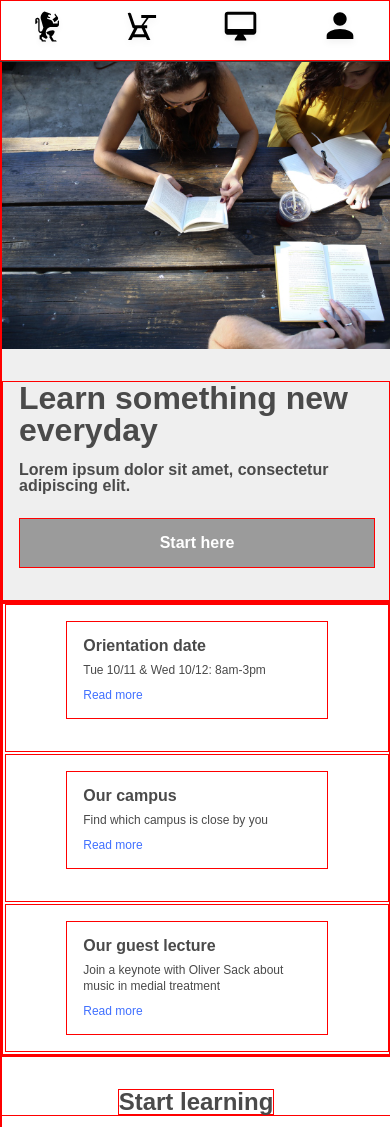
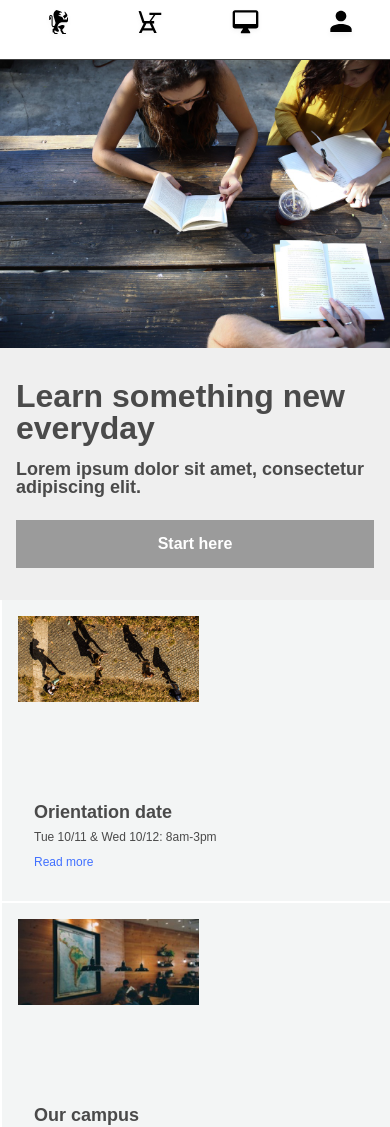
Before and after one commit to erikasinkovics/ColmarAcademy, a plain HTML site: page index.html in a window 390 px wide. Shown: the top 1127 px of the page. Drawn offline with Linux system fonts and the light colour scheme.

Commit message:
Adjustments to CSS and HTML to fix header alignment.

```diff
--- a/index.html
+++ b/index.html
@@ -12,8 +12,10 @@
 
 <header>
 	<div class="content">
-	      <a href="index.html" class="desktop logo"><img src="./resources/images/ic-logo.svg">
-	      	<span>COLMAR <strong>ACADEMY</strong></span></a>
+	      <img src="./resources/images/ic-logo.svg" id="colmarlogo">
+	      <a href="index.html" class="logo" id="colmartext">
+	      		<span><strong>COLMAR</strong>ACADEMY</span>
+	      </a>
 	      <nav class="desktop">
 	        <ul>
 	          <li><a href="#">On campus</a></li>
--- a/resources/css/style.css
+++ b/resources/css/style.css
@@ -1,8 +1,6 @@
 /* Universal Styles */
 
-div {
-  border: solid 1px red;
-}
+
 
 html {
   font-family: "Avenir", sans-serif;
@@ -48,8 +46,8 @@ h2 {
 }
 
 h4 {
-  font-weight: bold;
-  font-size: 1rem;
+  font-weight: 900;
+  font-size: 1.125rem;
   margin-bottom: .5rem;
 
 }
@@ -80,27 +78,36 @@ header {
   border-bottom: solid 1px #3C3C3C;
   background-color: white;
 
-
 }
 
 header .content {
   display: flex;
   align-items: center;
   padding: 0.5rem 1.5rem;
-  vertical-align: middle;
 
 }
 
-header span .content {
+header span {
   line-height: 2rem;
+  font-size: 1rem;
+  color: #3C3C3C;
+
 }
+
+header span strong {
+  font-weight: bold;
+}
+
 
 header .logo {
   flex: 1;
+  align-self: center;
 }
+
 
 header nav ul {
   display: flex;
+
 }
 
 nav li {
@@ -108,8 +115,7 @@ nav li {
 }
 
 nav a {
-  vertical-align: bottom;
-  line-height: 1;
+  line-height: 2rem;
   font-size: 1rem;
   color: #3C3C3C;
   font-weight: normal;
@@ -121,7 +127,7 @@ header .mobile {
 }
 
 header img {
-	height: 2.5rem;
+	height: 2rem;
 }
 
 
@@ -130,28 +136,30 @@ header img {
 @media only screen and (max-width: 550px) {
   header .desktop {
     display: none;
+
+  }
+
+  #colmarlogo,
+  #colmartext {
+    display: none;
   }
 
   header .mobile {
-    display: block;
+    display: flex;
     width: 100%;
+
   }
 
   header .content {
-    padding: 0.5rem 0;
+    padding: .5rem;
+
   }
 
   header .mobile ul {
     display: flex;
     justify-content: space-around;
-    align-items: center;
     width: 100%;
   }
-
-  header .mobile li {
-    padding: 0;
-  }
-
 
 
 
@@ -282,8 +290,10 @@ header img {
   display: flex;
   flex-direction: row;
   background-color: white;
-  align-items: center;
   margin: 0px 0px 2px 2px;
+  align-items: flex-start;
+  justify-content: center;
+
 }
 
 #info-card-guest {
@@ -317,6 +327,10 @@ header img {
   display: none;
 }
 
+.info-card-img-mobile {
+  display: block;
+}
+
 
 .information-main {
   display: none;
@@ -335,10 +349,10 @@ header img {
 .info-card {
   display: flex;
   flex-direction: column;
-  background-color: white;
-  align-items: center;
+  align-items: right;
   margin: 0px 0px 2px 2px;
   padding: 1rem;
+  background-color: #F3F5F5;
 }
 
 .info-card img {
@@ -347,7 +361,7 @@ header img {
 }
 
 #info-card-guest {
-  background-color: white;
+  background-color: #F3F5F5;
 }
 
 }
```
